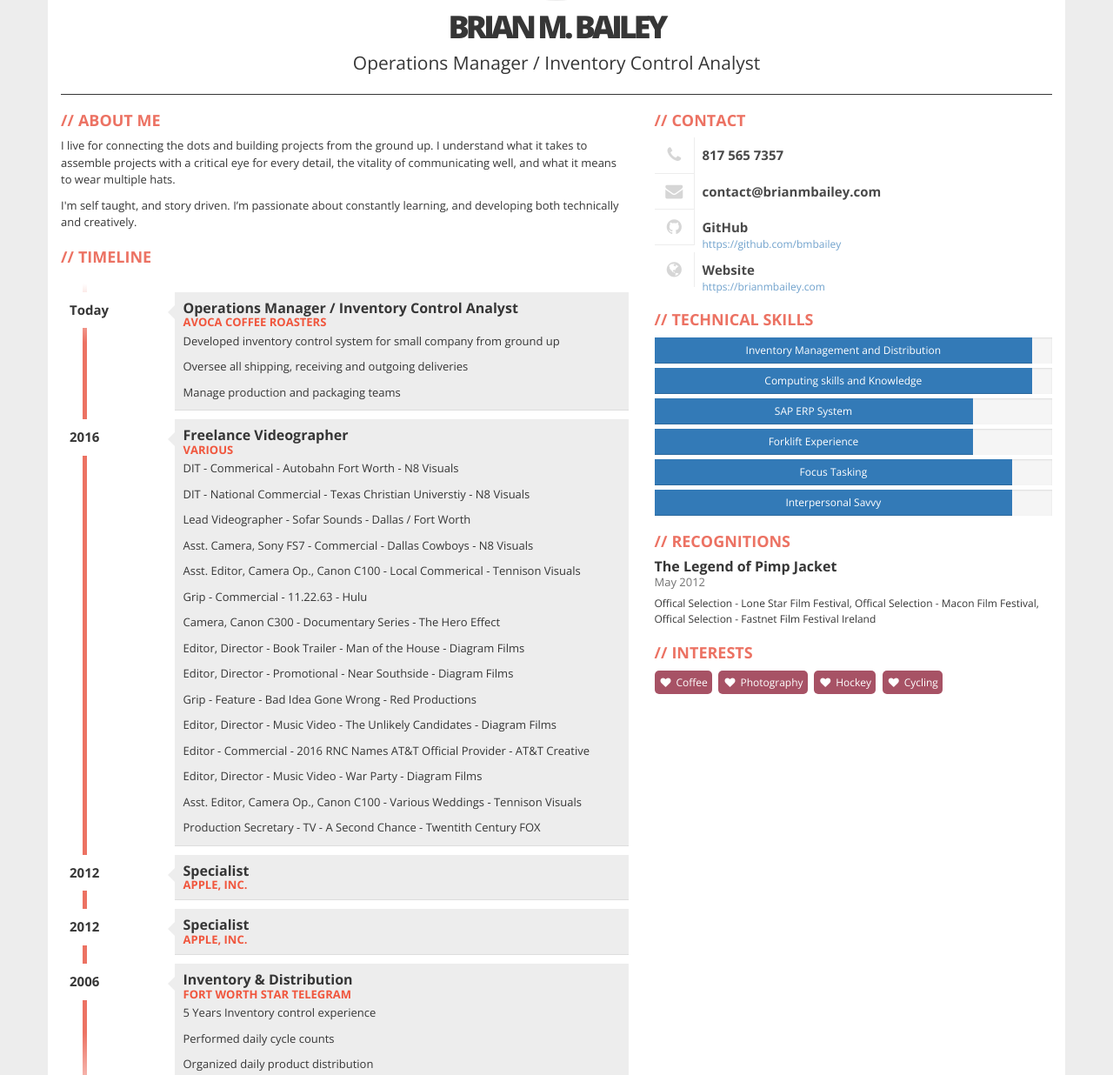
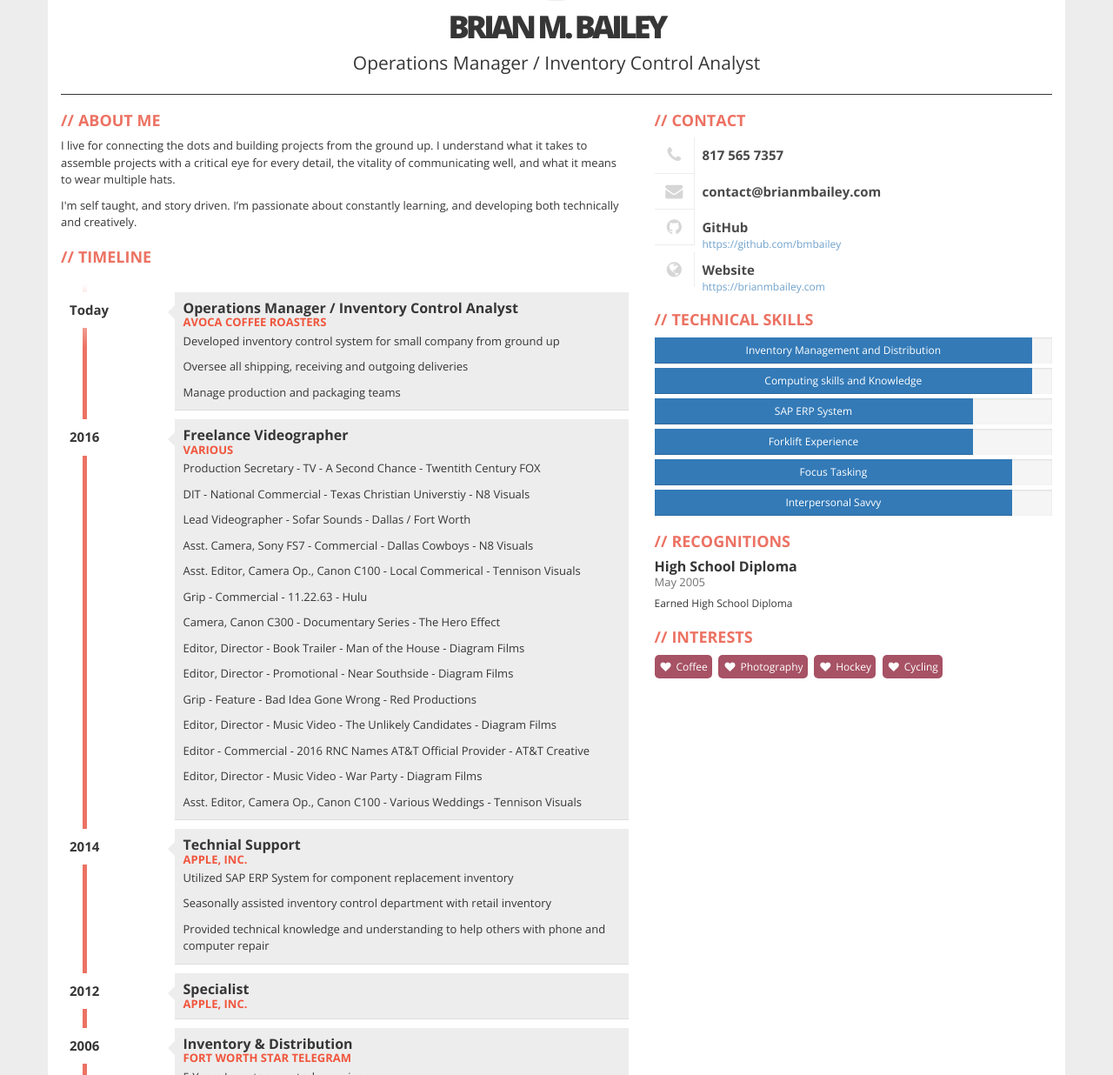
Before and after one commit to Bmbailey/Resume, a Jekyll site: the page built from index.html, in a window 1280 px wide and 1400 px high, cut to the strip 164-1400 px from the top of the window. Shown: the whole strip at 87% size. Built offline with Jekyll 4.4.1, drawn with Linux system fonts in a browser that asks for light colours; nearby versions of some CDN libraries.

Commit message:
Added Education, adjusted FRS role

```diff
--- a/_data/projects.yml
+++ b/_data/projects.yml
@@ -1,4 +1,4 @@
-- date: May 2012
-  name: The Legend of Pimp Jacket
+- date: May 2005
+  name: High School Diploma
   description:
-    - Offical Selection - Lone Star Film Festival, Offical Selection - Macon Film Festival, Offical Selection - Fastnet Film Festival Ireland
+    - Earned High School Diploma
--- a/_data/timeline.yml
+++ b/_data/timeline.yml
@@ -10,7 +10,7 @@
   company: Various
   year: 2016
   description:
-    - DIT - Commerical - Autobahn Fort Worth - N8 Visuals
+    - Production Secretary - TV -  A Second Chance - Twentith Century FOX
     - DIT - National Commercial - Texas Christian Universtiy - N8 Visuals
     - Lead Videographer - Sofar Sounds - Dallas / Fort Worth
     - Asst. Camera, Sony FS7 - Commercial - Dallas Cowboys - N8 Visuals
@@ -24,15 +24,15 @@
     - Editor - Commercial - 2016 RNC Names AT&T Official Provider - AT&T Creative
     - Editor, Director - Music Video - War Party - Diagram Films
     - Asst. Editor, Camera Op., Canon C100 - Various Weddings - Tennison Visuals
-    - Production Secretary - TV -  A Second Chance - Twentith Century FOX
 
-- title: Specialist
+
+- title: Technial Support
   company: Apple, Inc.
-  year: 2012
+  year: 2014
   description:
-    -
-    -
-    -
+    - Utilized SAP ERP System for component replacement inventory
+    - Seasonally assisted inventory control department with retail inventory
+    - Provided technical knowledge and understanding to help others with phone and computer repair
 
 - title: Specialist
   company: Apple, Inc.
```
